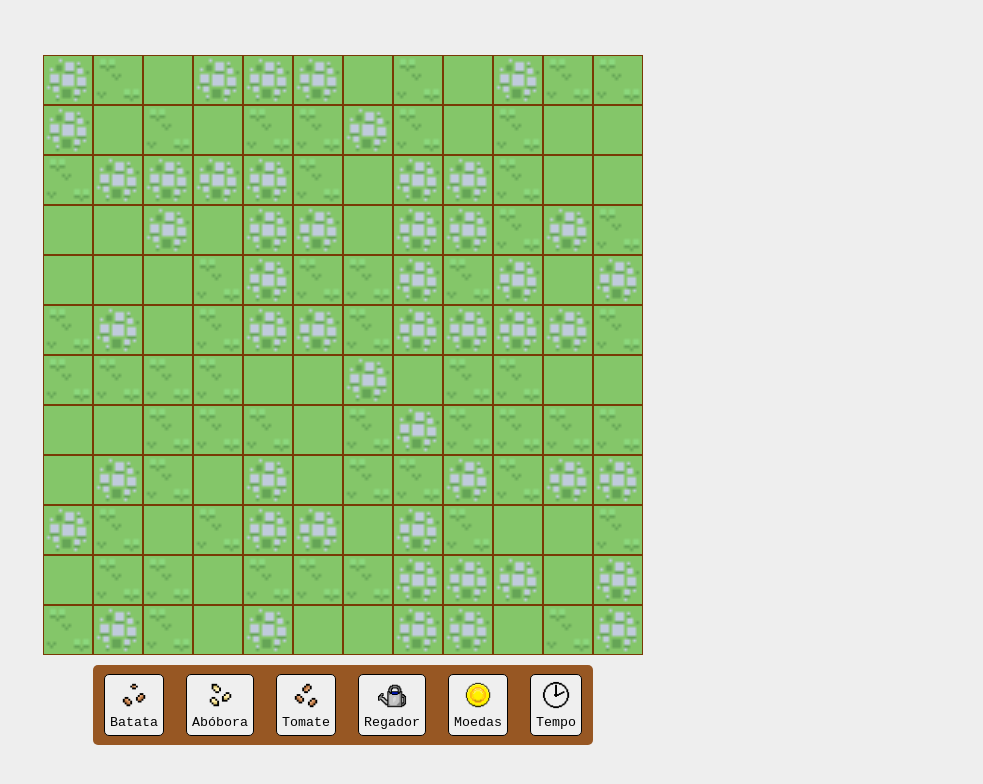
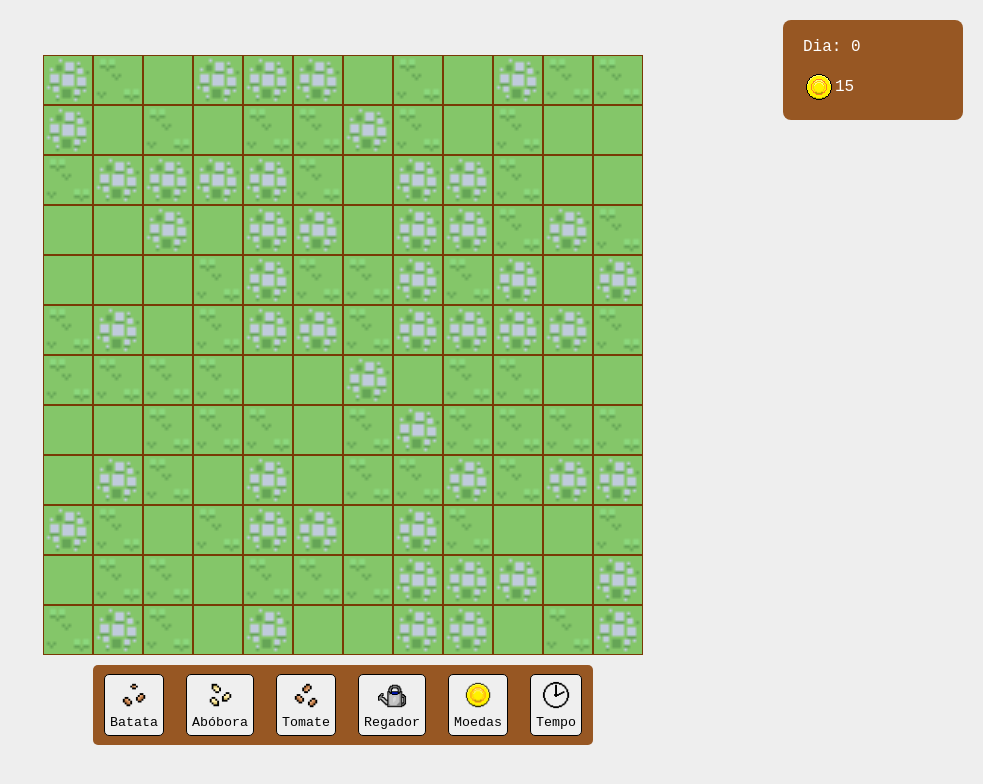
Before and after one commit to ufjf-dcc202/ufjf-dcc202-2025-1-b-trb-igor-e-vinicius, a plain HTML site: page index.html in a window 1280 px wide. Shown: the whole page, without its empty margins (297-1280 px from the left). Drawn offline with Linux system fonts and the light colour scheme.

Commit message:
adiciona cabeçalho com informações de dia e moedas e refatora a atualização do tempo

```diff
--- a/index.html
+++ b/index.html
@@ -7,6 +7,12 @@
     <link rel="stylesheet" href="./main.css" />
   </head>
   <body>
+
+    <header>
+      <span>Dia: 0 </span>
+      <span><img src="./assets/moeda.png" alt="moedas"/> 15</span>
+    </header>
+
     <main class="canteiro"></main>
 
     <footer>
--- a/main.css
+++ b/main.css
@@ -77,3 +77,26 @@ footer .selecionada {
   background-color: #fffbe6;
   color: #000;
 }
+
+header {
+  position: absolute;
+  display: flex;
+  flex-direction: column;
+  justify-content: space-around;
+  align-items: flex-start;
+  top: 20px;
+  right: 20px;
+  height: 100px;
+  width: 180px;
+  background: #975723;
+  color: #fff;
+  padding: 10px 20px;
+  border-radius: 8px;
+  font-family: 'Courier New', Courier, monospace;
+  z-index: 10;
+}
+
+header span {
+  display: flex;
+  align-items: center;
+}
--- a/tempo.js
+++ b/tempo.js
@@ -1,11 +1,12 @@
 import { plantacoes } from "./plantar.js";
 
 const tempoBtn = document.getElementById('tempo');
-let tempo = 0;
+export let tempo = 0;
 
 tempoBtn.addEventListener('click', () => {
   tempo++;
   console.log('Dias: ', tempo);
+  atualizaTempo();
   plantacoes.forEach(plantacao => {
     plantacao.idade++;
     plantacao.vida--;
@@ -22,3 +23,8 @@ function mataPlantacao(plantacao) {
   areaEl.id = 'morto';
   plantacao.viva = false;
 }
+
+function atualizaTempo() {
+  const tempoEl = document.querySelector('header span:first-child');
+  tempoEl.textContent = `Dia: ${tempo}`;
+}
```
